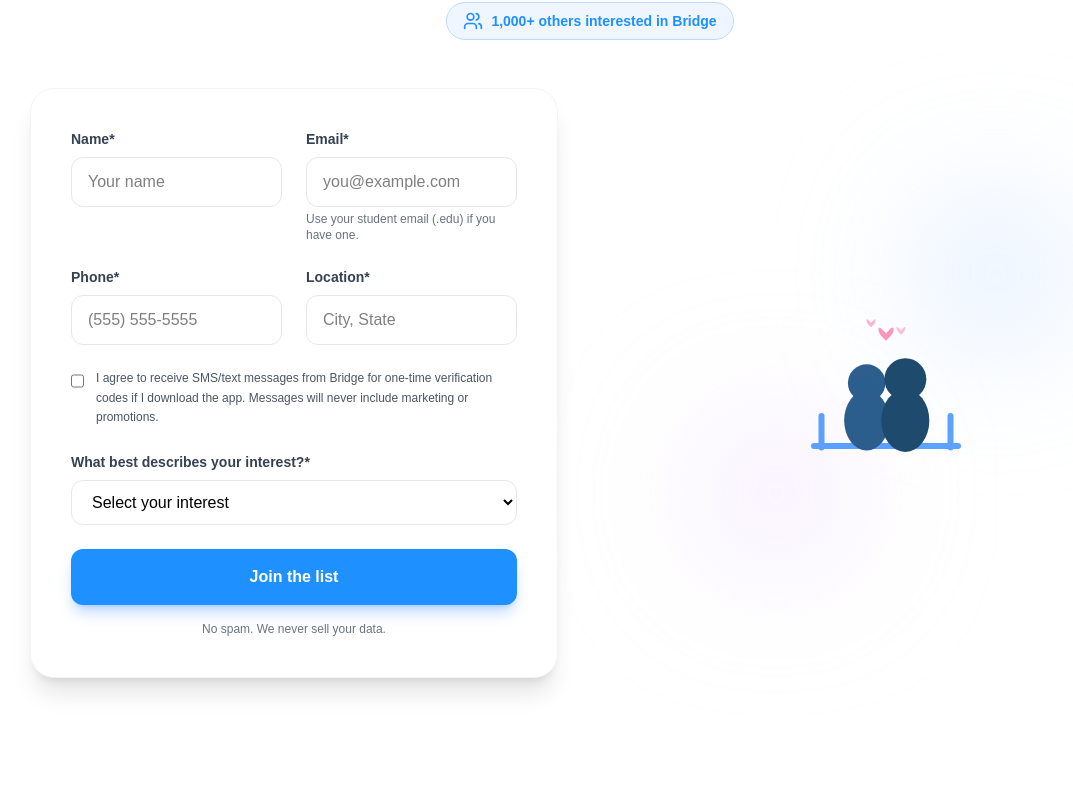
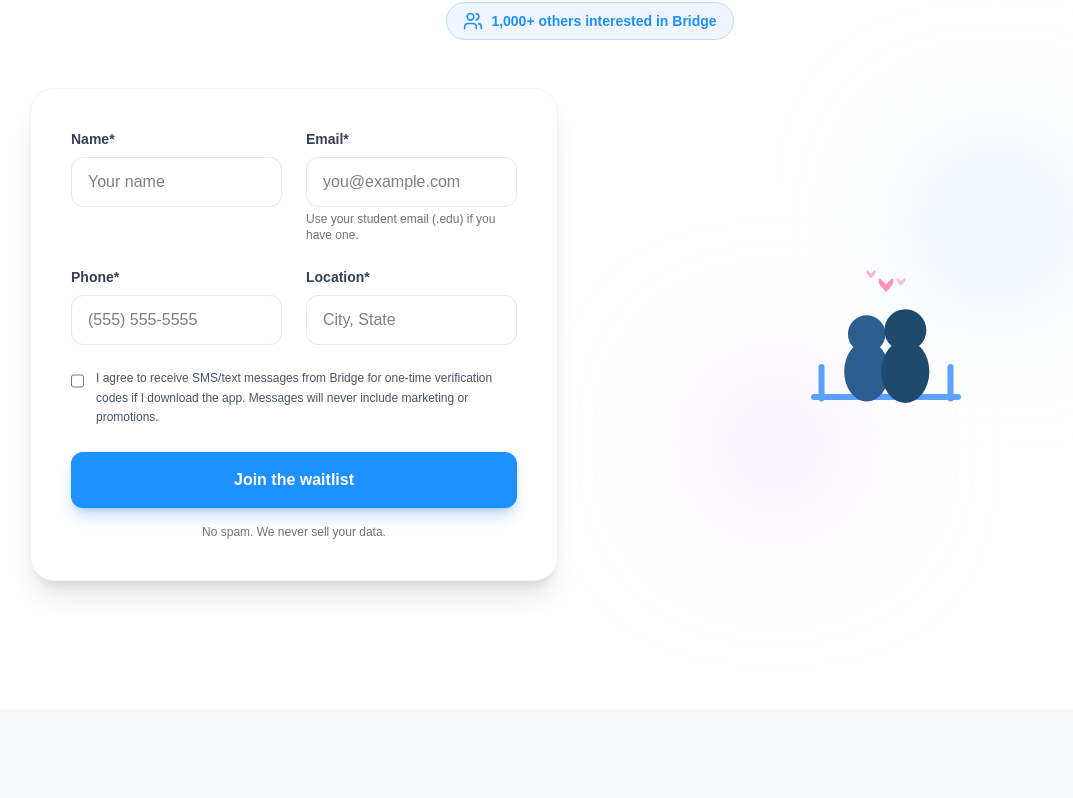
Before and after one commit to utkarsh6778vns-stack/bridge-landing, a Next.js app: page / in a window 1280 px wide. Shown: the part 3037-3835 px from the top of the page, without its empty margins (50-1123 px from the left). Built offline with nearby package versions, Linux system fonts and the light colour scheme.

Commit message:
feat: simplify waitlist form and update profile card

```diff
--- a/app/api/waitlist/route.ts
+++ b/app/api/waitlist/route.ts
@@ -7,7 +7,7 @@
         const { name, email, phone, location, interest, smsConsent } = body;
 
         // Validate required fields
-        if (!name || !email || !interest || !phone || !location) {
+        if (!name || !email || !phone || !location) {
             return NextResponse.json(
                 { error: 'Missing required fields' },
                 { status: 400 }
@@ -23,7 +23,7 @@
                     email,
                     phone: phone || null,
                     location: location || null,
-                    interest,
+                    interest: interest || 'user',
                     sms_consent: smsConsent || false,
                 },
             ]);
--- a/components/ExpressInterest.tsx
+++ b/components/ExpressInterest.tsx
@@ -10,7 +10,6 @@
         email: "",
         phone: "",
         location: "",
-        interest: "",
         smsConsent: false,
     });
 
@@ -52,7 +51,6 @@
                     email: "",
                     phone: "",
                     location: "",
-                    interest: "",
                     smsConsent: false,
                 });
             }, 3000);
@@ -186,26 +184,6 @@
                                 </label>
                             </div>
 
-                            {/* Interest Dropdown */}
-                            <div className="mb-6">
-                                <label htmlFor="interest" className="block text-sm font-semibold text-gray-700 mb-2">
-                                    What best describes your interest?*
-                                </label>
-                                <select
-                                    id="interest"
-                                    name="interest"
-                                    value={formData.interest}
-                                    onChange={handleChange}
-                                    required
-                                    className="w-full px-4 py-3 border border-gray-200 rounded-xl focus:ring-2 focus:ring-[#1E90FF] focus:border-transparent outline-none transition-all bg-white"
-                                >
-                                    <option value="">Select your interest</option>
-                                    <option value="user">I want to use Bridge</option>
-                                    <option value="investor">I'm interested in investing</option>
-                                    <option value="partner">I want to partner with Bridge</option>
-                                    <option value="updates">Just keep me updated</option>
-                                </select>
-                            </div>
 
                             {/* Submit Button */}
                             <button
@@ -213,7 +191,7 @@
                                 disabled={submitted}
                                 className="w-full bg-[#1E90FF] hover:bg-[#1873CC] text-white font-bold py-4 rounded-xl transition-all duration-300 transform hover:scale-[1.02] active:scale-[0.98] disabled:opacity-50 disabled:cursor-not-allowed shadow-lg shadow-blue-500/30"
                             >
-                                {submitted ? "✓ Joined!" : "Join the list"}
+                                {submitted ? "✓ Joined!" : "Join the waitlist"}
                             </button>
 
                             {/* Disclaimer */}
--- a/components/WhatMakesBridge.tsx
+++ b/components/WhatMakesBridge.tsx
@@ -134,7 +134,7 @@
                     {/* Main Card Container - Image only with shadow */}
                     <div className="relative w-full max-w-[340px] z-20 mx-auto transform-gpu overflow-hidden">
                         <img
-                            src="/profile_card_new.png"
+                            src="/profile_card_final.png"
                             alt="Chloe Profile Card"
                             className="w-full h-auto object-contain drop-shadow-2xl"
                         />
```
Also changed, not shown: public/profile_card_final.png (added).
